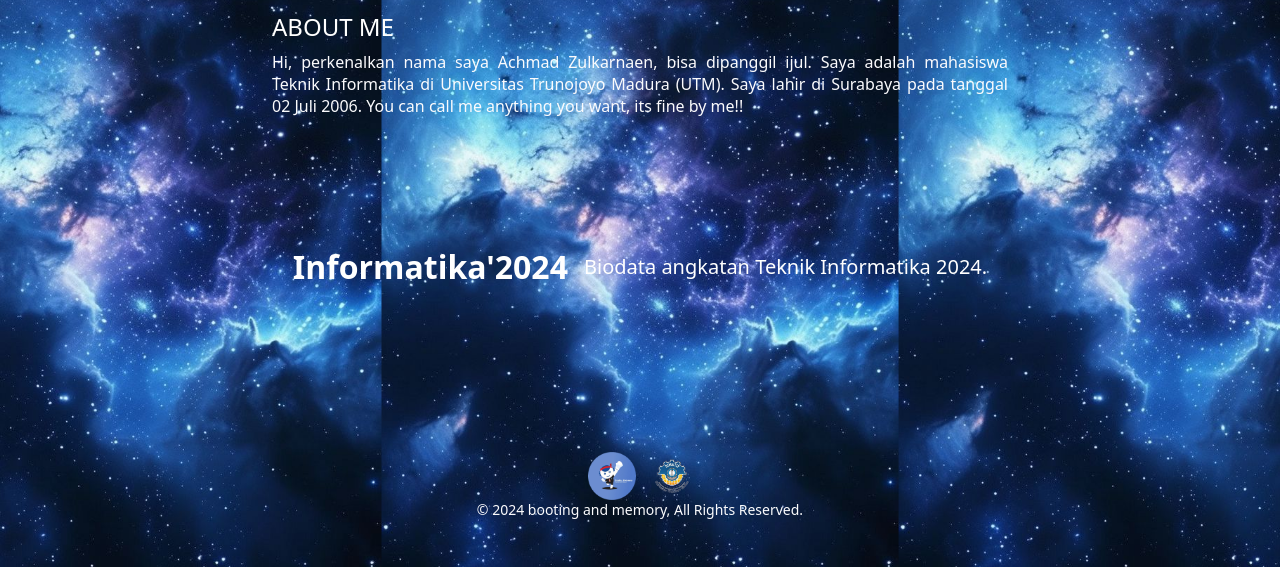
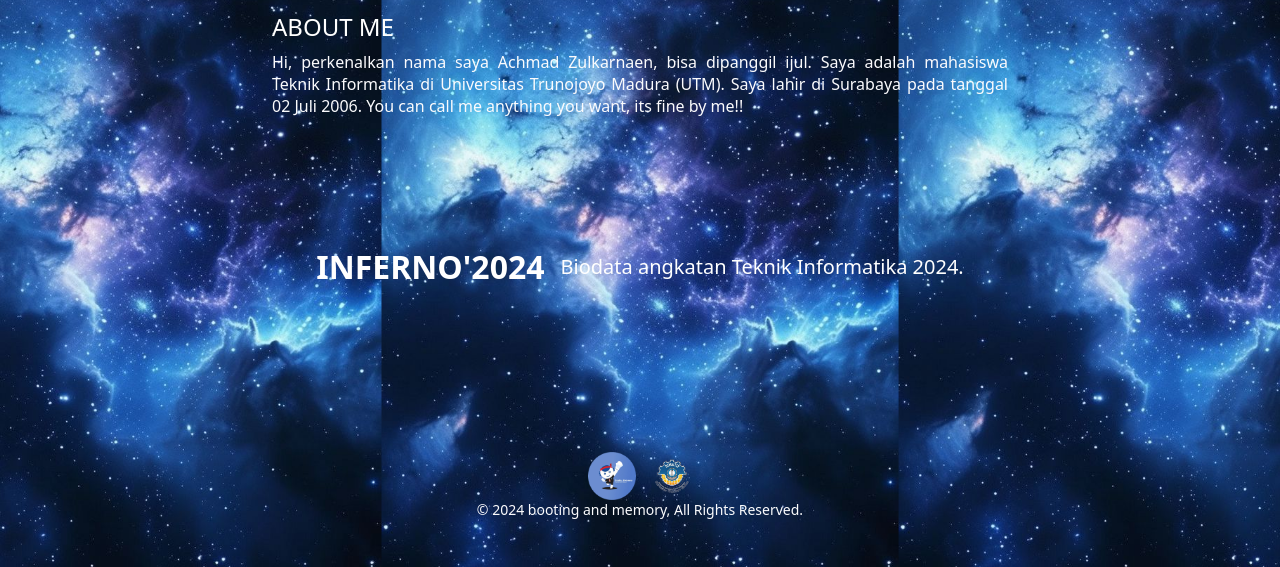
Before and after one commit to ijultokk/Inferno-Achmad-Zulkarnaen, a plain HTML site: page index.html in a window 1280 px wide. Shown: the part 355-922 px from the top of the page. Drawn offline with Linux system fonts and the light colour scheme; no server answers.

Commit message:
Update index.html

```diff
--- a/index.html
+++ b/index.html
@@ -40,7 +40,7 @@
     <!-- Main Content -->
     <main class="container">
       <div class="main_title">
-        <h2>Informatika'2024</h2>
+        <h2>INFERNO'2024</h2>
         <span>Biodata angkatan Teknik Informatika 2024.</span>
       </div>
       <ul id="friend_list"></ul>
```
